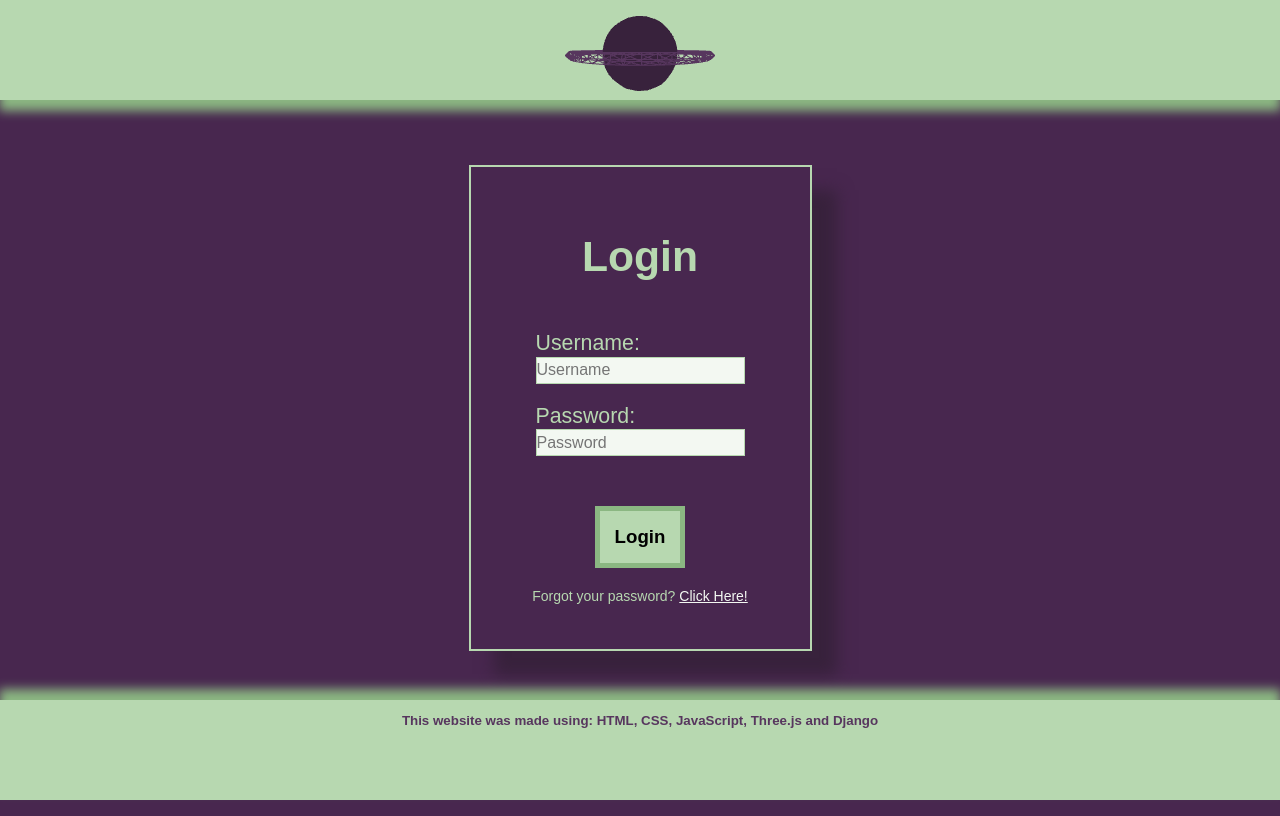
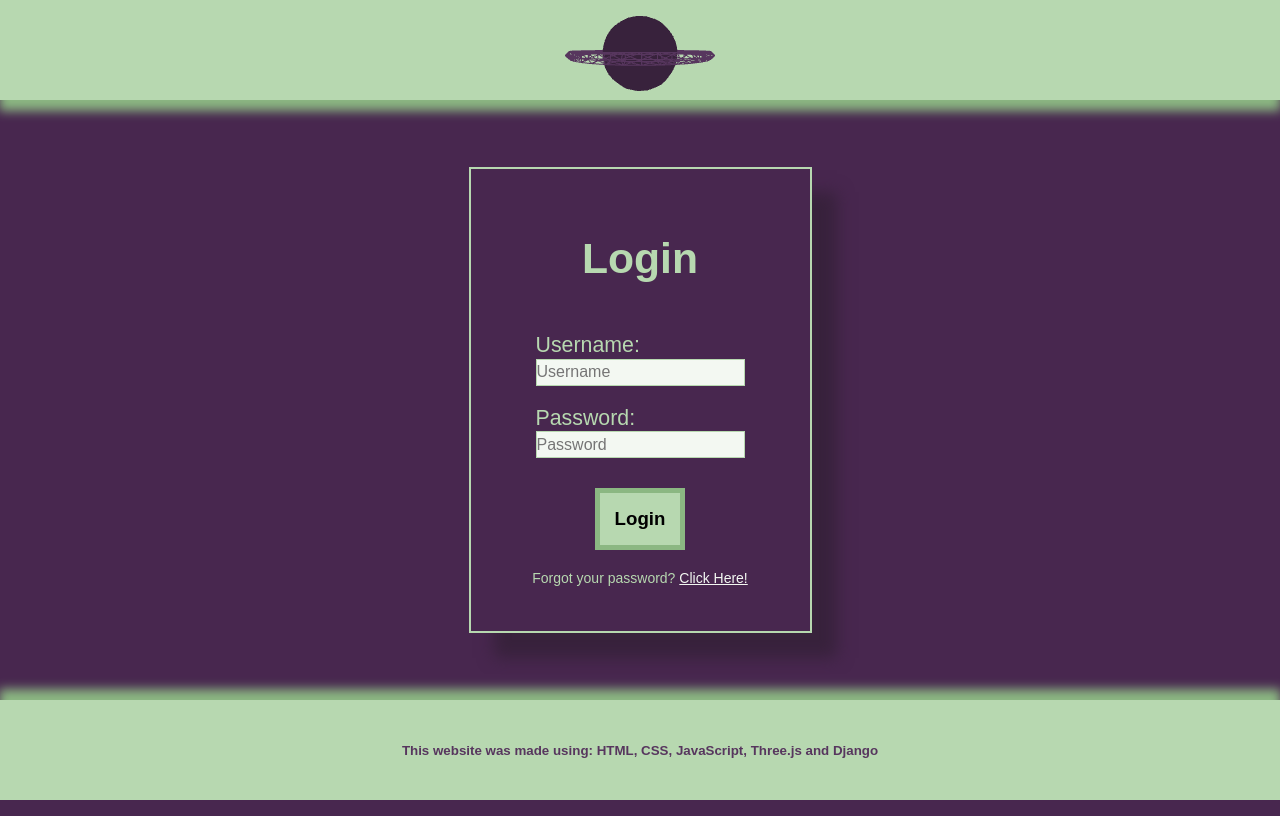
Before and after one commit to DragosNH/day_steak, a Django app: page /login/ in a window 1280 px wide. Run offline with Django 5.2, Linux system fonts and the light colour scheme; some web fonts are replaced.

Commit message:
login footer oprimised

```diff
--- a/myapp/static/myapp/css/login.css
+++ b/myapp/static/myapp/css/login.css
@@ -23,6 +23,7 @@
     background-color: var(--purply-magenta);
     /* Height of the page */
     height: 100vh;
+    margin: 0;
 }
 
 .container{
@@ -70,7 +71,7 @@
     }
 
     & .btn{
-        margin: 40px 20px 20px 20px;
+        margin: 20px 20px 20px 20px;
         padding: 15px;
         font-size: 14pt;
         font-weight: bold;
@@ -121,6 +122,9 @@
     bottom: 0;
     box-shadow: 0 -10px 10px 1px var(--darker-yellowish);
 
+    display: flex;
+    justify-content: center;
+    align-items: center;
 
     & .footer-txt{
         text-align: center;
```
